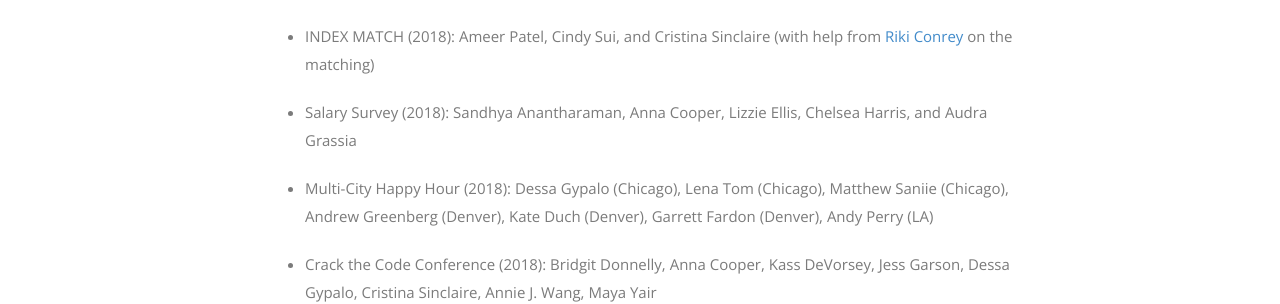
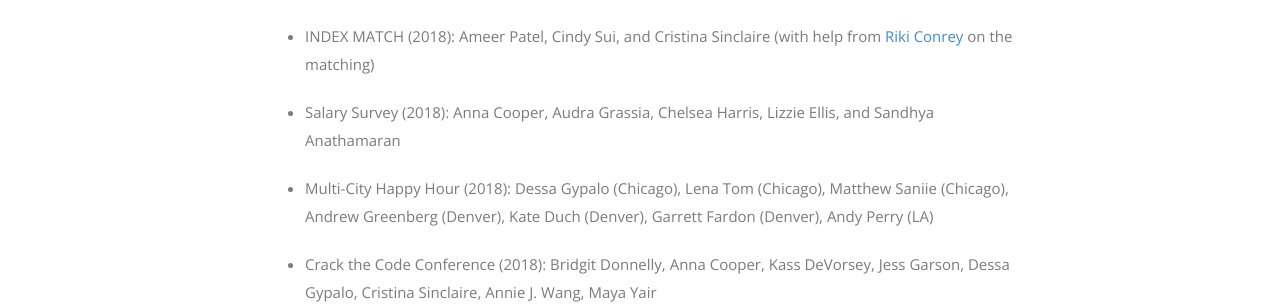
Before and after one commit to anniejw6/crackthecode_site, a Jekyll site: the page built from team.md, in a window 1280 px wide. Shown: the part 766-1070 px from the top of the page. Built offline with Jekyll 4.4.1, drawn with Linux system fonts in a browser that asks for light colours; nearby versions of some CDN libraries; some web fonts are replaced.

Commit message:
update team site

```diff
--- a/team.md
+++ b/team.md
@@ -14,7 +14,7 @@ Project members have included the following:
 
 * INDEX MATCH (2018): Ameer Patel, Cindy Sui, and Cristina Sinclaire (with help from [Riki Conrey](https://rikiconrey.github.io/index_match_2018.html) on the matching)
 
-* Salary Survey (2018): Sandhya Anantharaman, Anna Cooper, Lizzie Ellis, Chelsea Harris, and Audra Grassia
+* Salary Survey (2018): Anna Cooper, Audra Grassia, Chelsea Harris, Lizzie Ellis, and Sandhya Anathamaran
 
 * Multi-City Happy Hour (2018): Dessa Gypalo (Chicago), Lena Tom (Chicago), Matthew Saniie (Chicago), Andrew Greenberg (Denver), Kate Duch (Denver), Garrett Fardon (Denver), Andy Perry (LA)
 
```
